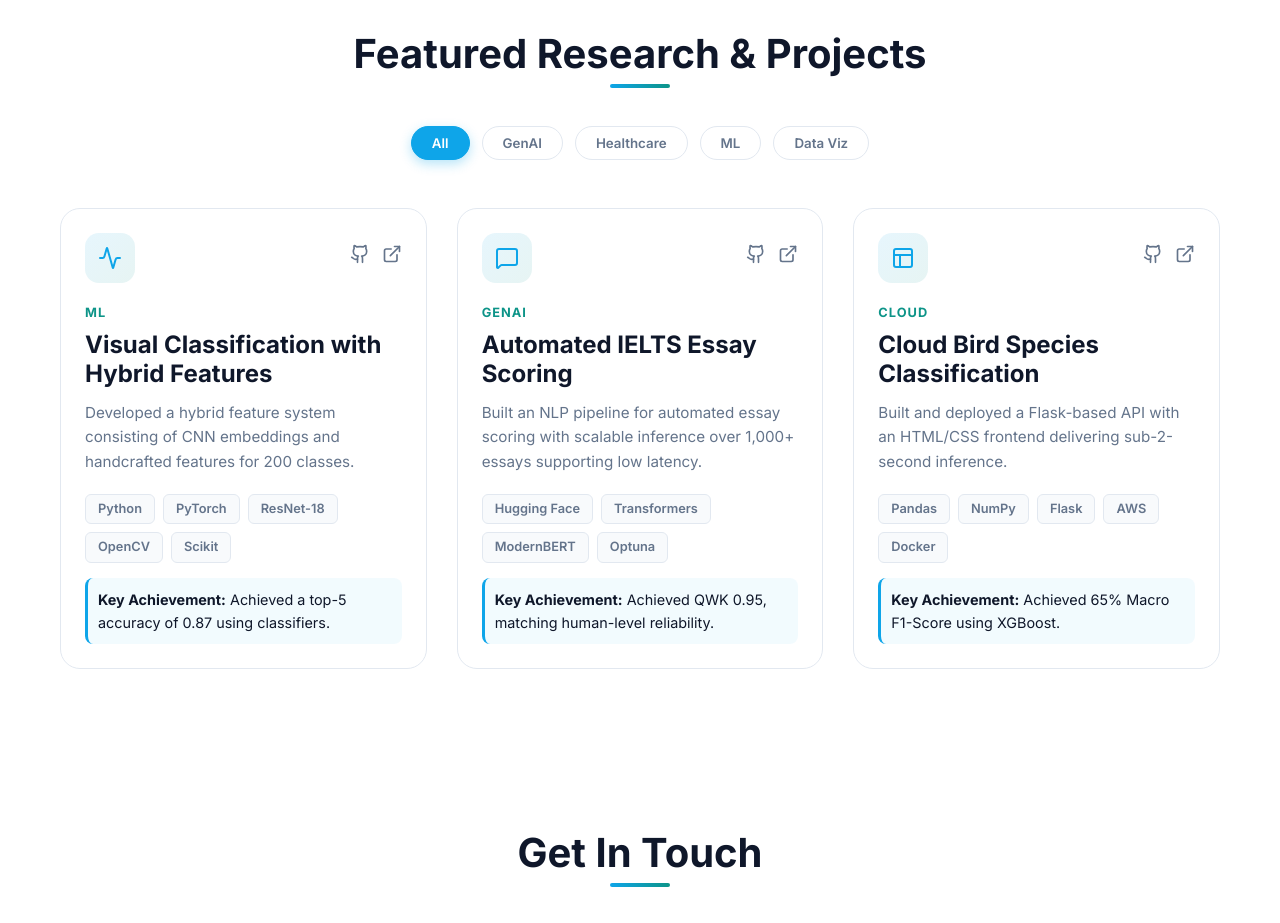
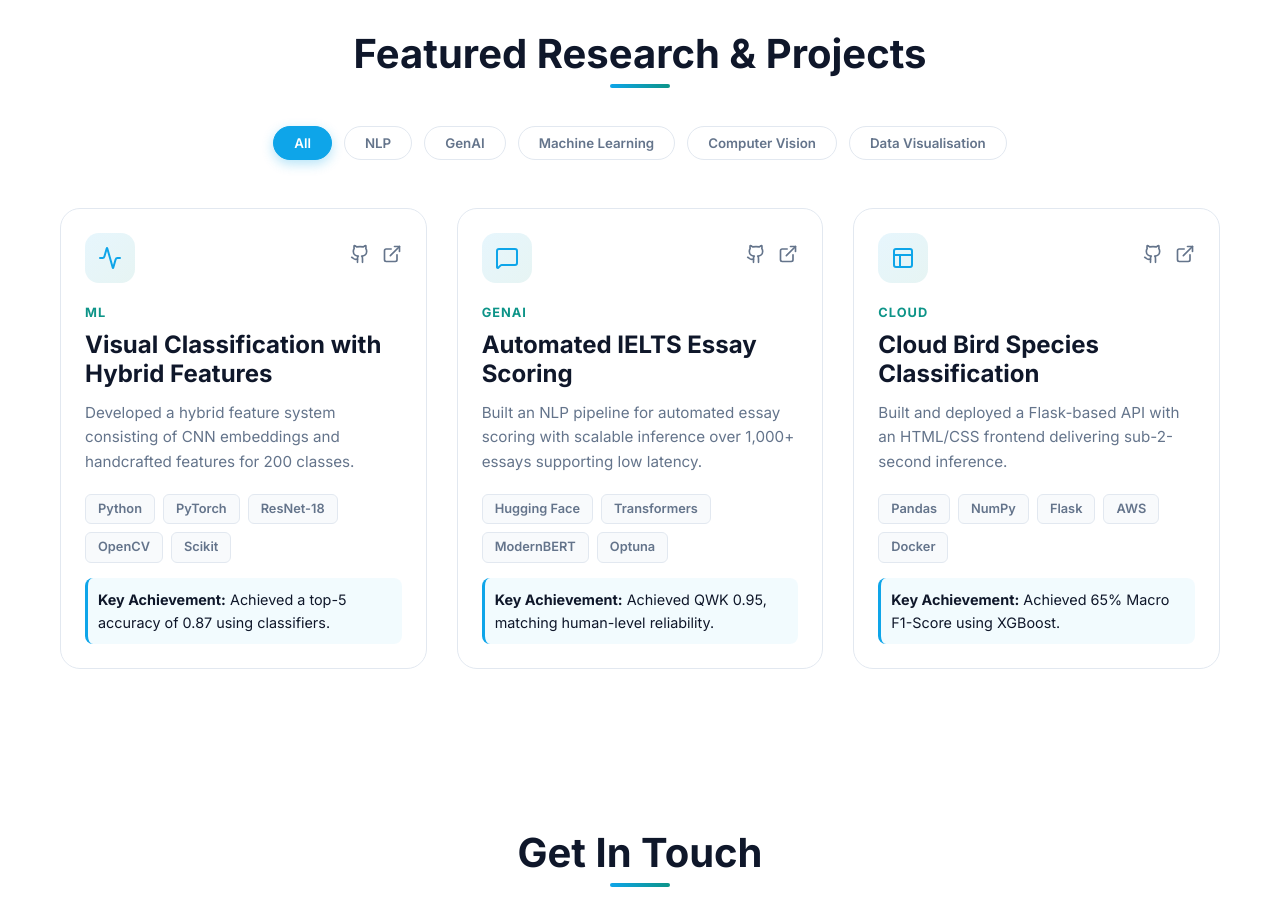
Before and after one commit to SharmilaEday/my-portfolio, a React (Vite) app: page / in a window 1280 px wide. Shown: the part 3660-4583 px from the top of the page. Built offline with nearby package versions, Linux system fonts and the light colour scheme.

Commit message:
Update project categories for better clarity

```diff
--- a/src/components/Projects.jsx
+++ b/src/components/Projects.jsx
@@ -41,7 +41,7 @@ const Projects = () => {
         }
     ];
 
-    const categories = ['All', 'GenAI', 'Healthcare', 'ML', 'Data Viz'];
+    const categories = ['All', 'NLP', 'GenAI', 'Machine Learning','Computer Vision', 'Data Visualisation'];
 
     const filteredProjects = filter === 'All'
         ? projects
```
